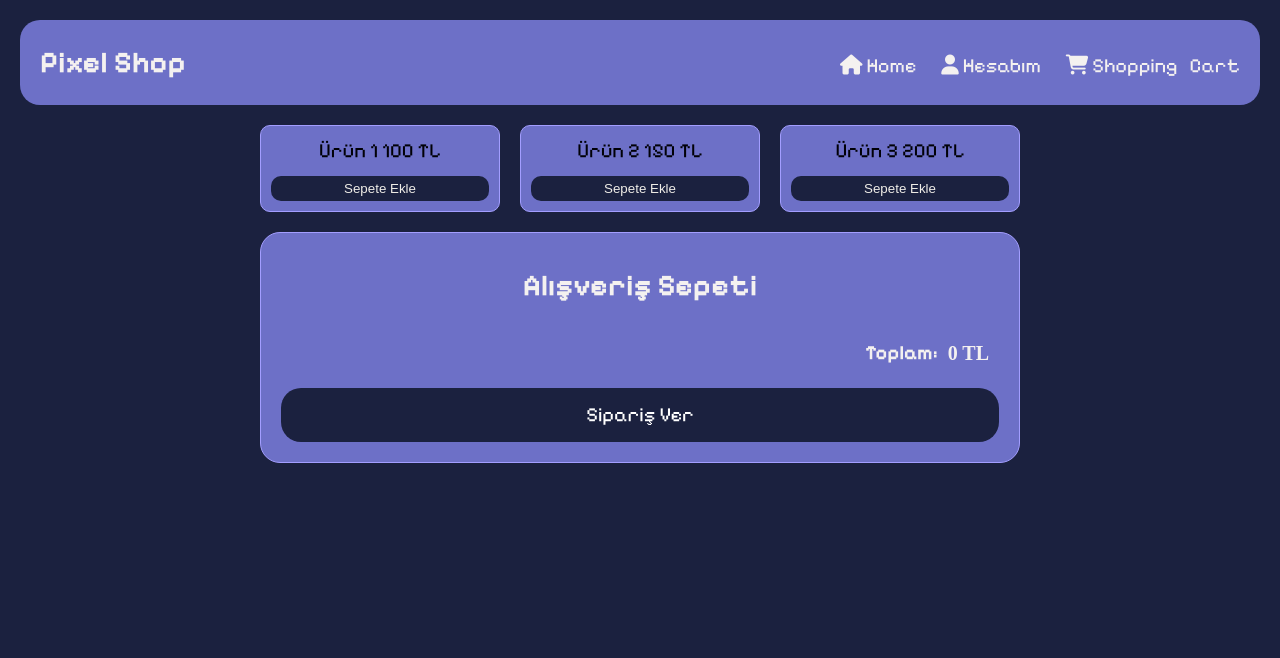
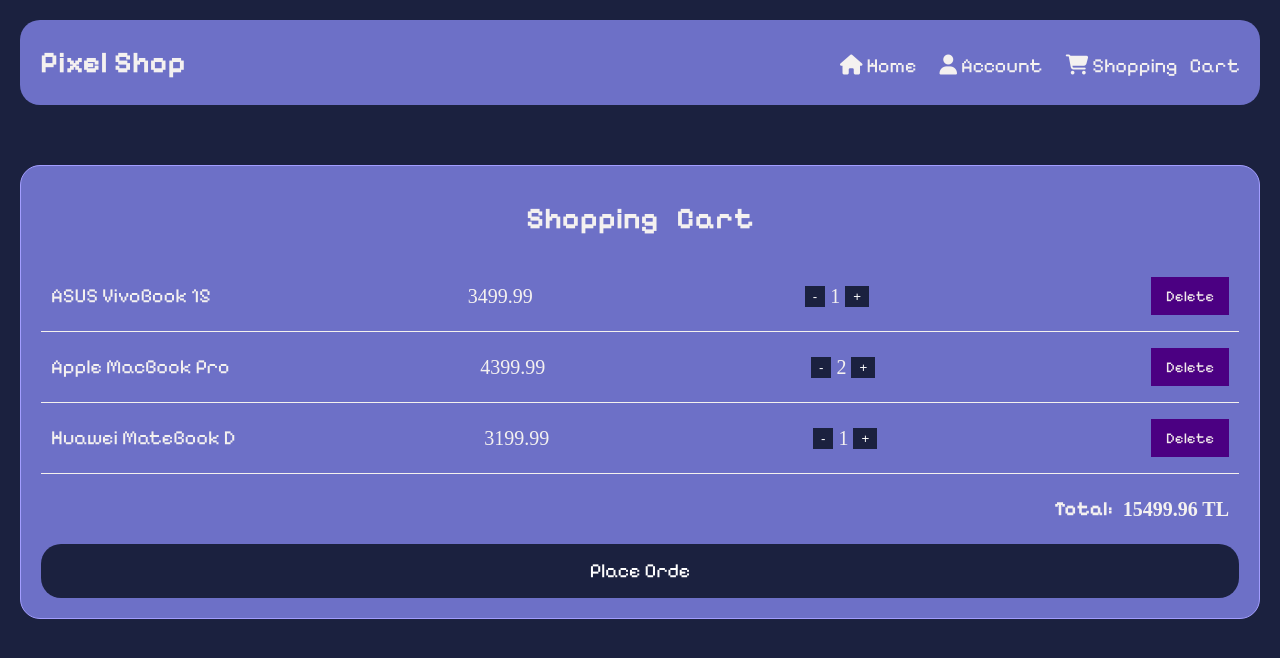
Before and after one commit to eselk04/PixelProject, a PHP site: page /cart.html in a window 1280 px wide. Shown: the top 658 px of the page. Run offline with PHP 8.4, Linux system fonts and the light colour scheme.

Commit message:
düzenlemeler

```diff
--- a/Pixel_Web_Project-main/Pixel/cart.html
+++ b/Pixel_Web_Project-main/Pixel/cart.html
@@ -18,7 +18,7 @@
              <div class="list">
                 <ul>
                     <li><a href="main.html"><i class="fa-solid fa-house"></i> Home</a></li>
-                    <li><a href="login.html"><i class="fa-solid fa-user"></i> Hesabım</a></li>
+                    <li><a href="login.html"><i class="fa-solid fa-user"></i> Account</a></li>
                     <li><a href="cart.html"><i class="fa-solid fa-cart-shopping"></i> Shopping &nbsp; Cart</a></li>
                 </ul>
             </div>
@@ -26,33 +26,47 @@
 
     <section>
       <div class="shop">
-        <div class="products">
-            <div class="product">
-                <span class="product-name">Ürün 1</span>
-                <span class="product-price">100 TL</span>
-                <button class="add-to-cart">Sepete Ekle</button>
-            </div>
-            <div class="product">
-                <span class="product-name">Ürün 2</span>
-                <span class="product-price">150 TL</span>
-                <button class="add-to-cart">Sepete Ekle</button>
-            </div>
-            <div class="product">
-                <span class="product-name">Ürün 3</span>
-                <span class="product-price">200 TL</span>
-                <button class="add-to-cart">Sepete Ekle</button>
-            </div>
         </div>
         <div class="cart">
-            <h2>Alışveriş Sepeti</h2>
+            <h2>Shopping &nbsp; Cart</h2>
             <div class="cart-items">
                 <!-- Sepete eklenen ürünler buraya eklenecek -->
+                <div class="cart-item">
+                    <span class="cart-item-name">ASUS VivoBook 15</span>
+                    <span class="cart-item-price">3499.99</span>
+                    <div class="quantity">
+                        <button class="decrease-quantity">-</button>
+                        <span class="quantity-value">1</span>
+                        <button class="increase-quantity">+</button>
+                    </div>
+                    <button class="delete-item">Delete</button>
+                </div>
+                <div class="cart-item">
+                    <span class="cart-item-name">Apple MacBook Pro</span>
+                    <span class="cart-item-price">4399.99</span>
+                    <div class="quantity">
+                        <button class="decrease-quantity">-</button>
+                        <span class="quantity-value">2</span>
+                        <button class="increase-quantity">+</button>
+                    </div>
+                    <button class="delete-item">Delete</button>
+                </div>
+                <div class="cart-item">
+                    <span class="cart-item-name">Huawei MateBook D</span>
+                    <span class="cart-item-price">3199.99</span>
+                    <div class="quantity">
+                        <button class="decrease-quantity">-</button>
+                        <span class="quantity-value">1</span>
+                        <button class="increase-quantity">+</button>
+                    </div>
+                    <button class="delete-item">Delete</button>
+                </div>
             </div>
             <div class="total-price">
-                <span class="total-label">Toplam:</span>
-                <span class="total-value">0 TL</span>
+                <span class="total-label">Total:</span>
+                <span class="total-value">15499.96 TL</span>
             </div>
-            <button class="order-button">Sipariş Ver</button>
+            <button class="order-button">Place Orde</button>
         </div>
     </div>
 
--- a/Pixel_Web_Project-main/Pixel/cart.js
+++ b/Pixel_Web_Project-main/Pixel/cart.js
@@ -1,3 +1,5 @@
+
+
 document.addEventListener('DOMContentLoaded', function() {
   const addToCartButtons = document.querySelectorAll('.add-to-cart');
   const orderButton = document.querySelector('.order-button');
@@ -43,7 +45,7 @@
           total += price * quantity;
       });
 
-      totalElement.innerText = total + ' TL';
+      totalElement.innerText =total + ' TL';
 
   }
 
```
Also changed, not shown: Pixel_Web_Project-main/Pixel/account.css (+0 -8 lines), Pixel_Web_Project-main/Pixel/cart.css (+0 -8 lines), Pixel_Web_Project-main/Pixel/login.css (+0 -8 lines), Pixel_Web_Project-main/Pixel/product.css (+0 -7 lines), Pixel_Web_Project-main/Pixel/register.css (+0 -8 lines).
